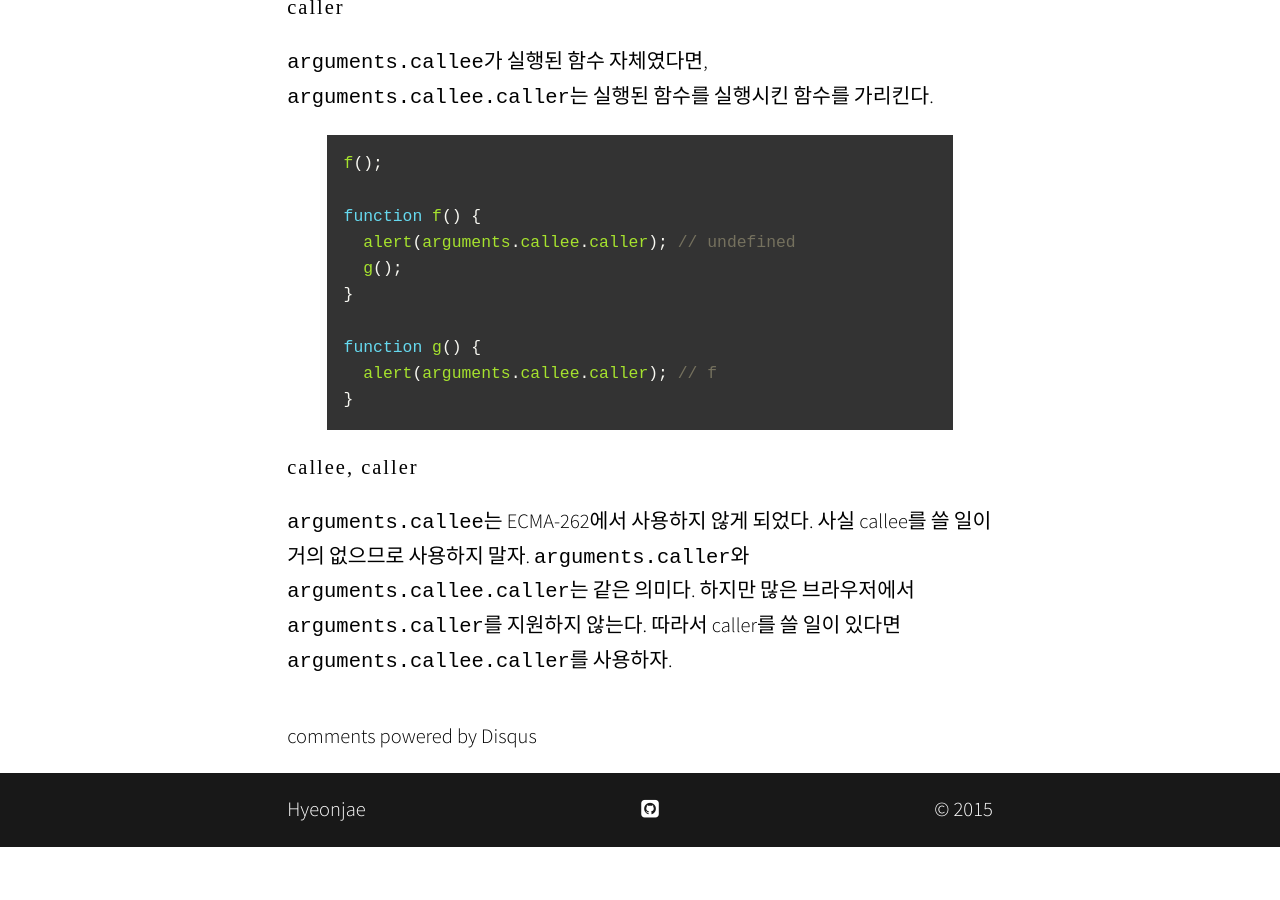
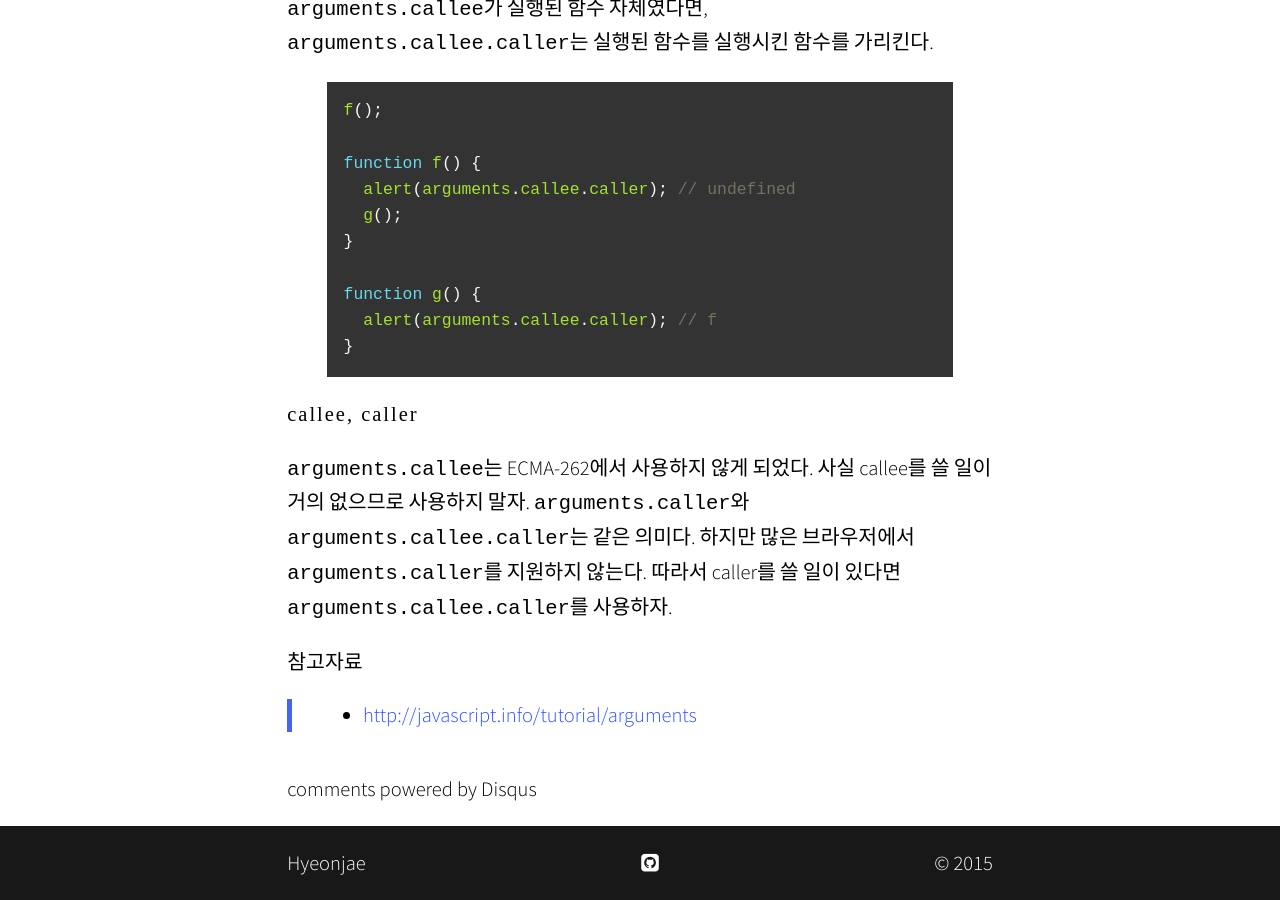
Before and after one commit to hyeonjae/hyeonjae.github.io.archive, a Jekyll site: the page built from _posts/2015-03-05-javascript-study-arguments.md, in a window 1280 px wide and 900 px high, scrolled down 7193 px. Built offline with Jekyll 4.4.1, drawn with Linux system fonts in a browser that asks for light colours; nearby versions of some CDN libraries; some web fonts are replaced; comment, search, counter and statistics services are not loaded; before the commit the page ends 8040 px from its top, so only the background shows below that; some of the changed text lies outside the part shown.

Commit message:
no message

```diff
--- a/_posts/2015-03-05-javascript-study-arguments.md
+++ b/_posts/2015-03-05-javascript-study-arguments.md
@@ -243,3 +243,8 @@ function g() {
 
 `arguments.callee`는 ECMA-262에서 사용하지 않게 되었다. 사실 callee를 쓸 일이 거의 없으므로 사용하지 말자.
 `arguments.caller`와 `arguments.callee.caller`는 같은 의미다. 하지만 많은 브라우저에서 `arguments.caller`를 지원하지 않는다. 따라서 caller를 쓸 일이 있다면 `arguments.callee.caller`를 사용하자.
+
+
+참고자료
+
+ > - [http://javascript.info/tutorial/arguments](http://javascript.info/tutorial/arguments)
```
Also changed, not shown: other parts of _posts/2015-03-05-javascript-study-arguments.md (+1 -1 lines).
